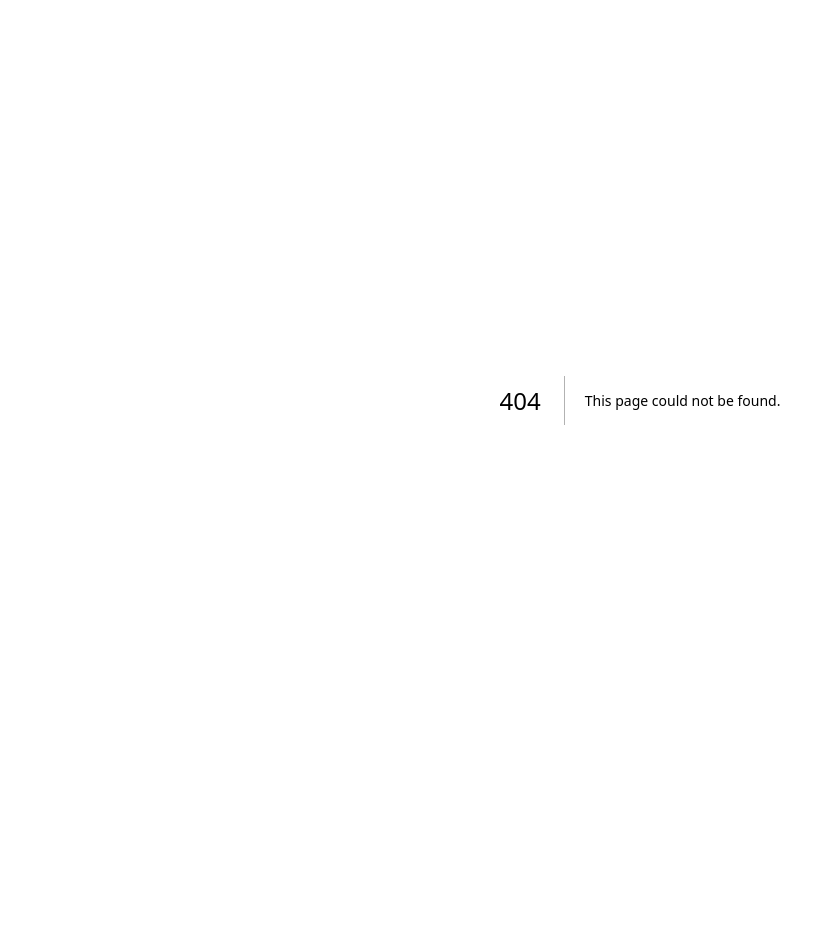
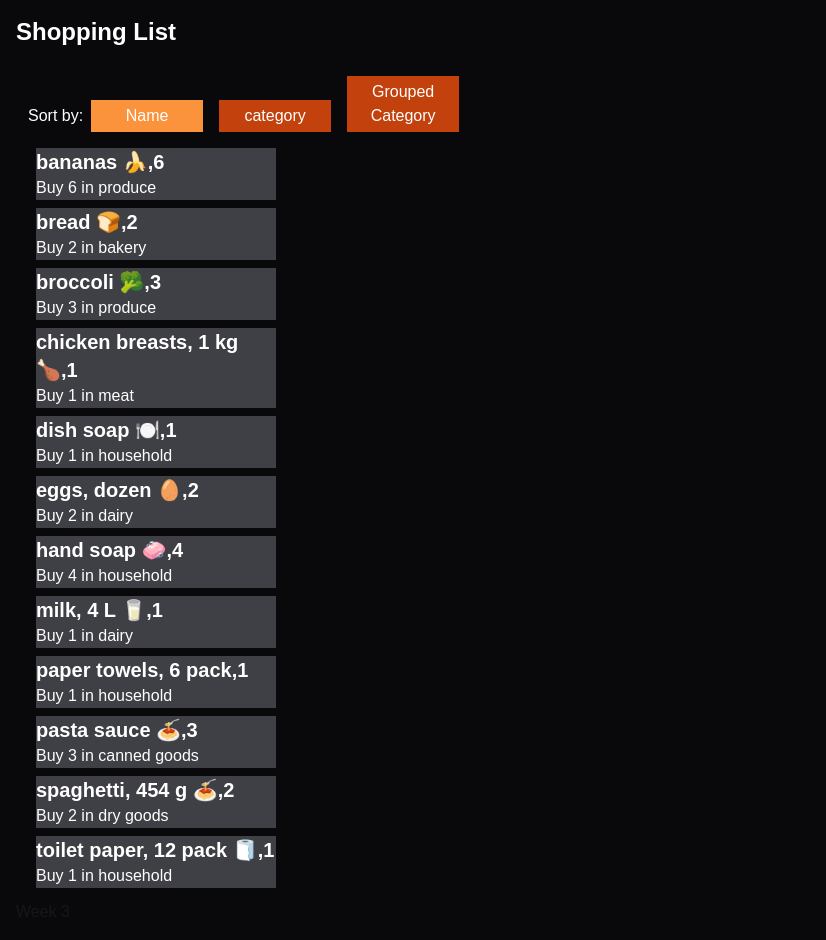
Before and after one commit to Lemonmos/cprg306-assignments, a Next.js app: page /week-6 in a window 1280 px wide. Before the commit this address had no page. Shown: the whole page, without its empty margins (0-826 px from the left). Before the commit the page ends 800 px from the top, so only its background shows below. Built offline with nearby package versions, Linux system fonts and the light colour scheme.

Commit message:
add week6

```diff
--- /dev/null
+++ b/app/week-6/item-list.js
@@ -0,0 +1,110 @@
+"use client";
+import Item from "./item";
+import items from "./items.json";
+import { useState } from "react";
+
+export default function ItemList() {
+  const [sortBy, setSortBy] = useState("name");
+
+  let reducedItems = items.reduce((acc, item) => {
+    if (!acc[item.category]) {
+      acc[item.category] = [];
+    }
+    acc[item.category].push(item);
+    return acc;
+  }, {});
+
+  console.log("items");
+  console.log(reducedItems);
+
+  const sortItems = () => {
+    items.sort((a, b) => {
+      if (sortBy === "name") {
+        return a.name.localeCompare(b.name);
+      } else if (sortBy === "category") {
+        return a.category.localeCompare(b.category);
+      }
+    });
+    if (sortBy === "groupedCategory") {
+      reducedItems = items.reduce((acc, item) => {
+        if (!acc[item.category]) {
+          acc[item.category] = [];
+        }
+        acc[item.category].push(item);
+        return acc;
+      }, {});
+    }
+  };
+
+  sortItems();
+
+  const item1 = {
+    name: "milk, 4 L 🥛",
+    quantity: 1,
+    category: "dairy",
+  };
+
+  const clickHandle = (value) => {
+    if (value === sortBy) {
+      return;
+    }
+    setSortBy(value);
+    sortItems();
+  };
+
+  return (
+    <div className="m-3">
+      <div>
+        <label htmlFor="sort" className="text-white">
+          Sort by:
+        </label>
+        <button
+          className={`p-1 m-2 w-28 text-white ${
+            sortBy === "name" ? "bg-orange-400" : "bg-orange-700"
+          }`}
+          onClick={() => clickHandle("name")}
+        >
+          Name
+        </button>
+        <button
+          className={`p-1 m-2 w-28 text-white ${
+            sortBy === "category" ? "bg-orange-400" : "bg-orange-700"
+          }`}
+          onClick={() => clickHandle("category")}
+        >
+          category
+        </button>
+        <button
+          className={`p-1 m-2 w-28 text-white ${
+            sortBy === "groupedCategory" ? "bg-orange-400" : "bg-orange-700"
+          }`}
+          onClick={() => clickHandle("groupedCategory")}
+        >
+          Grouped Category
+        </button>
+      </div>
+      {sortBy !== "groupedCategory"
+        ? items.map((item) => (
+            <Item
+              key={item.id}
+              name={item.name}
+              quantity={item.quantity}
+              category={item.category}
+            />
+          ))
+        : Object.entries(reducedItems).map(([category, items]) => (
+            <div key={category} style={{ marginBottom: "20px" }}>
+              <h2 className="text-white text-2xl ">{category}</h2>
+              {items.map((item) => (
+                <Item
+                  key={item.id}
+                  name={item.name}
+                  quantity={item.quantity}
+                  category={item.category}
+                />
+              ))}
+            </div>
+          ))}
+    </div>
+  );
+}
--- /dev/null
+++ b/app/week-6/item.js
@@ -0,0 +1,12 @@
+export default function Item({ name, quantity, category }) {
+  return (
+    <section className="bg-zinc-700 w-60 m-2">
+      <h3 className="text-white font-bold text-xl">
+        {name},{quantity}
+      </h3>
+      <p className="text-white">
+        Buy {quantity} in {category}
+      </p>
+    </section>
+  );
+}
--- /dev/null
+++ b/app/week-6/items.json
@@ -0,0 +1,74 @@
+[
+    {
+      "id": "1h2GJKH12gkHG31h1H",
+      "name": "milk, 4 L 🥛",
+      "quantity": 1,
+      "category": "dairy"
+    },
+    {
+      "id": "2KJH3k2j3H1k2J3K1H",
+      "name": "bread 🍞",
+      "quantity": 2,
+      "category": "bakery"
+    },
+    {
+      "id": "3h2KJH3k2j3H1k2J3",
+      "name": "eggs, dozen 🥚",
+      "quantity": 2,
+      "category": "dairy"
+    },
+    {
+      "id": "4k2J3K1H2GJKH12gk",
+      "name": "bananas 🍌",
+      "quantity": 6,
+      "category": "produce"
+    },
+    {
+      "id": "5H1h1H2KJH3k2j3H",
+      "name": "broccoli 🥦",
+      "quantity": 3,
+      "category": "produce"
+    },
+    {
+      "id": "6H1k2J3K1H2GJKH1",
+      "name": "chicken breasts, 1 kg 🍗",
+      "quantity": 1,
+      "category": "meat"
+    },
+    {
+      "id": "7gkHG31h1H2KJH3k",
+      "name": "pasta sauce 🍝",
+      "quantity": 3,
+      "category": "canned goods"
+    },
+    {
+      "id": "8j3H1k2J3K1H2GJK",
+      "name": "spaghetti, 454 g 🍝",
+      "quantity": 2,
+      "category": "dry goods"
+    },
+    {
+      "id": "9H12gkHG31h1H2KJ",
+      "name": "toilet paper, 12 pack 🧻",
+      "quantity": 1,
+      "category": "household"
+    },
+    {
+      "id": "10H3k2j3H1k2J3K1",
+      "name": "paper towels, 6 pack",
+      "quantity": 1,
+      "category": "household"
+    },
+    {
+      "id": "11k2J3K1H2GJKH12",
+      "name": "dish soap 🍽️",
+      "quantity": 1,
+      "category": "household"
+    },
+    {
+      "id": "12GJKH12gkHG31h1",
+      "name": "hand soap 🧼",
+      "quantity": 4,
+      "category": "household"
+    }
+  ]
--- /dev/null
+++ b/app/week-6/page.js
@@ -0,0 +1,11 @@
+import ItemList from "./item-list";
+
+export default function Page() {
+  return (
+    <main className="bg-zinc-950 p-4">
+      <h1 className="text-white font-bold text-2xl mb-5">Shopping List</h1>
+      <ItemList />
+      <h2>Week 3</h2>
+    </main>
+  );
+}
```
